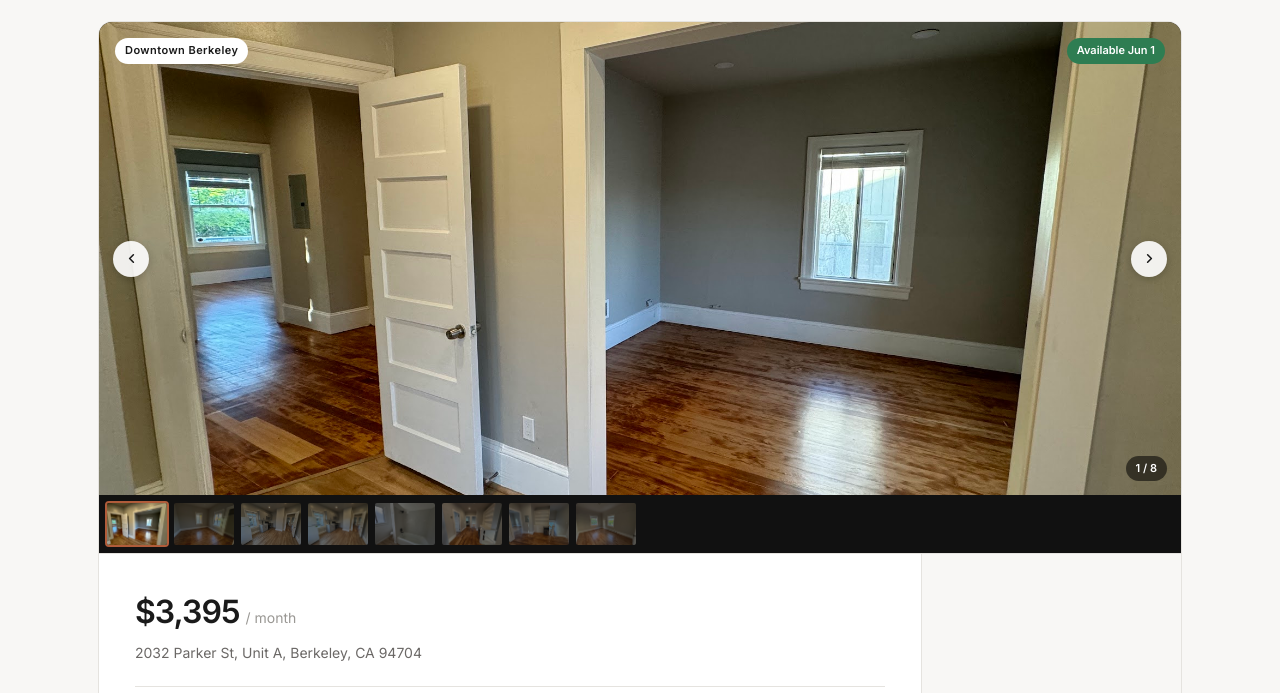
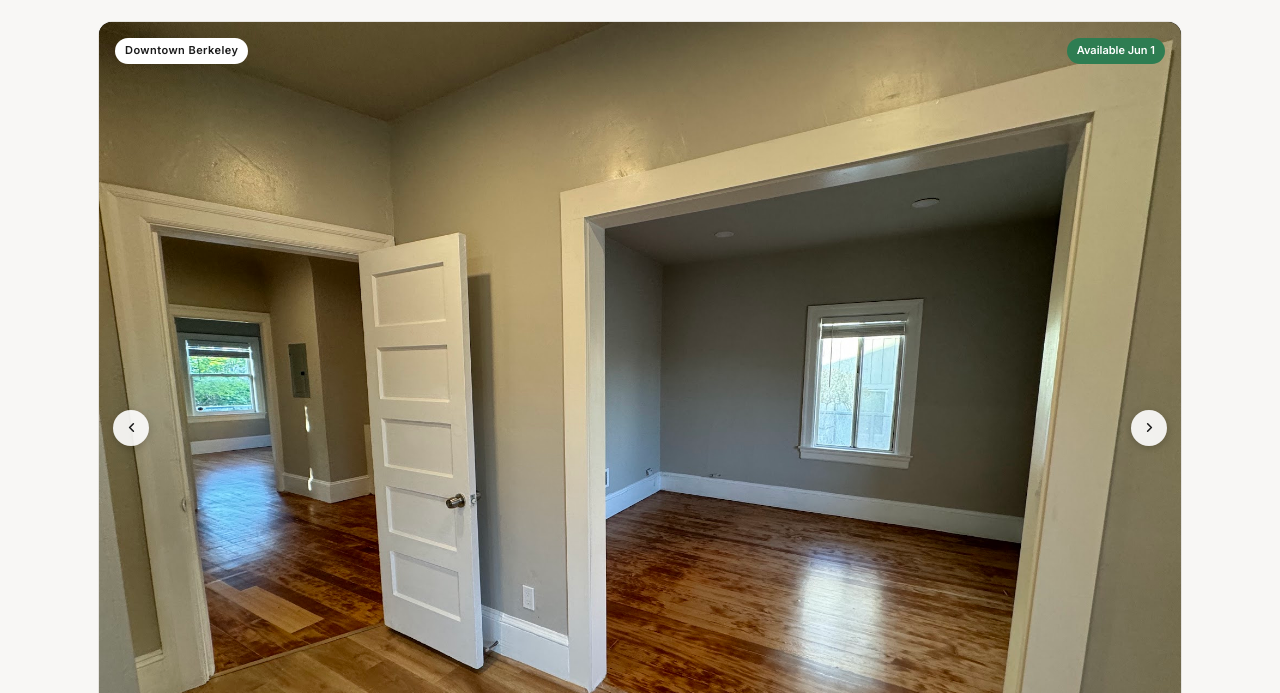
Before and after one commit to nicktran/tranproperties, a plain HTML site: page index.html in a window 1280 px wide. Shown: the part 787-1480 px from the top of the page. Drawn offline with nearby package versions, Linux system fonts and the light colour scheme; no server answers.

Commit message:
Fix image aspect ratio

```diff
--- a/index.html
+++ b/index.html
@@ -122,8 +122,8 @@
     .listing-card-bottom { display: flex; flex-direction: row; flex: 1; }
 
     .listing-gallery { width: 100%; background: #1a1a1a; overflow: hidden; display: flex; flex-direction: column; border-bottom: 1px solid var(--border); }
-    .gallery-main { position: relative; width: 100%; aspect-ratio: 16 / 7; overflow: hidden; cursor: pointer; }
-    .gallery-main img { position: absolute; inset: 0; width: 100%; height: 100%; object-fit: cover; opacity: 0; transition: opacity 0.35s ease; pointer-events: none; }
+    .gallery-main { position: relative; width: 100%; aspect-ratio: 4 / 3; overflow: hidden; cursor: pointer; }
+    .gallery-main img { position: absolute; inset: 0; width: 100%; height: 100%; object-fit: contain; background: #111; opacity: 0; transition: opacity 0.35s ease; pointer-events: none; }
     .gallery-main img.active { opacity: 1; }
     .gallery-tag { position: absolute; top: 16px; left: 16px; background: var(--white); color: var(--text); font-size: 11px; font-weight: 600; padding: 4px 10px; border-radius: 100px; letter-spacing: 0.04em; z-index: 2; }
     .gallery-avail { position: absolute; top: 16px; right: 16px; background: var(--success); color: #fff; font-size: 11px; font-weight: 600; padding: 4px 10px; border-radius: 100px; z-index: 2; }
```
